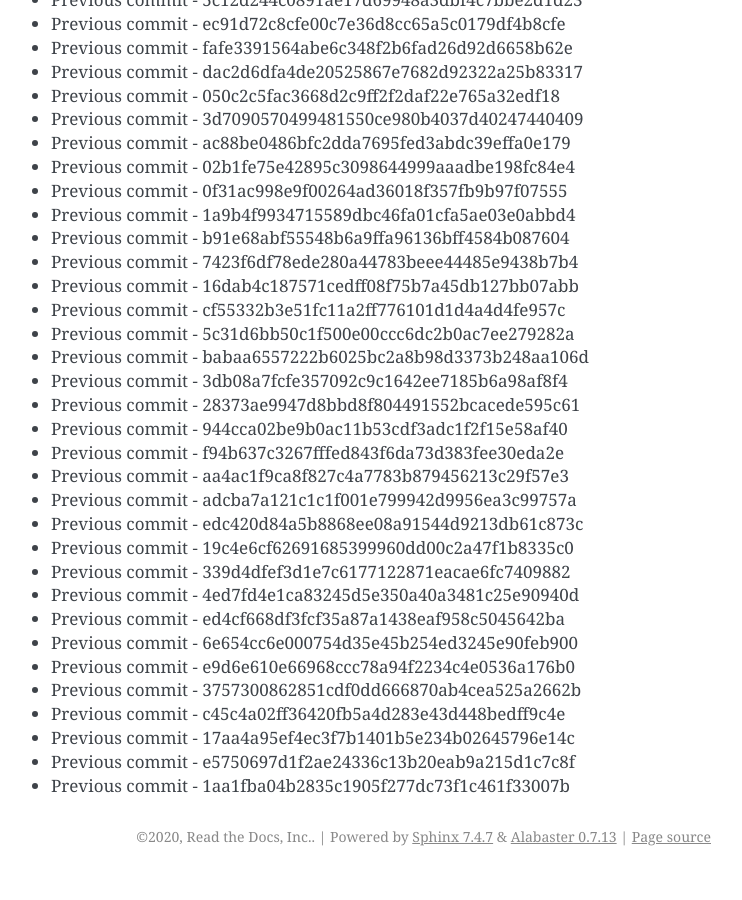
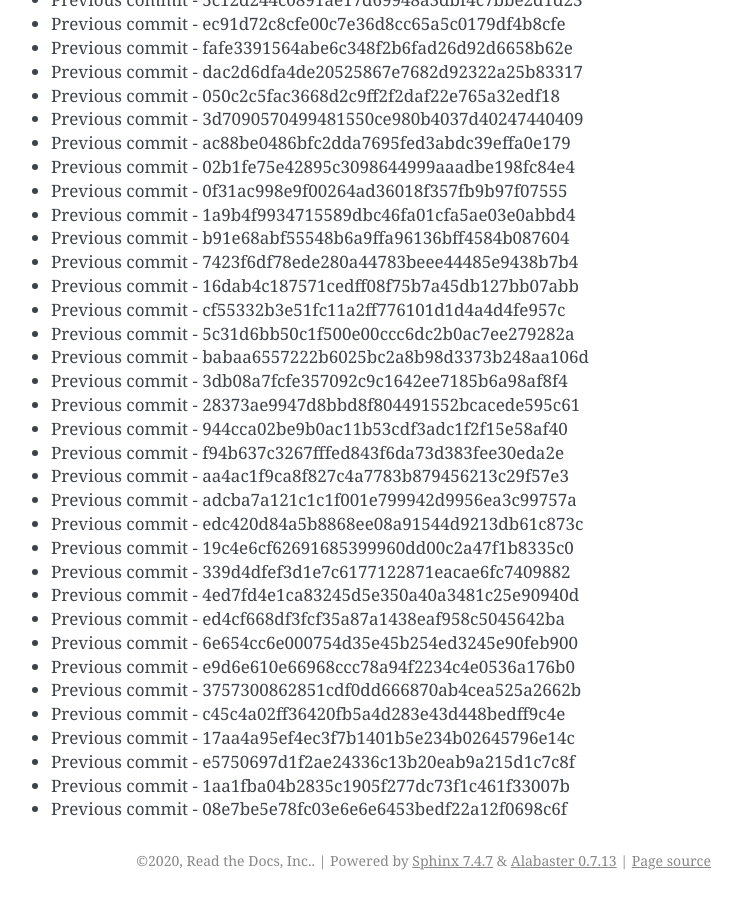
Before and after one commit to readthedocs/rtd-git-stresstest, a Sphinx documentation site: the page built from docs/updates.rst, in a window 1280 px wide and 900 px high, scrolled down 93225 px. Shown: the whole window, without its empty margins (399-1141 px from the left). Built offline with Sphinx 7.4.7, drawn with Linux system fonts in a browser that asks for light colours; before the commit the page ends 94101 px from its top, so only the background shows below that.

Commit message:
Generating commit from previous: 08e7be5e78fc03e6e6e6453bedf22a12f0698c6f

```diff
--- a/docs/updates.rst
+++ b/docs/updates.rst
@@ -3949,3 +3949,4 @@ It can be tested for any performance characteristics.
 * Previous commit - 17aa4a95ef4ec3f7b1401b5e234b02645796e14c
 * Previous commit - e5750697d1f2ae24336c13b20eab9a215d1c7c8f
 * Previous commit - 1aa1fba04b2835c1905f277dc73f1c461f33007b
+* Previous commit - 08e7be5e78fc03e6e6e6453bedf22a12f0698c6f
```
